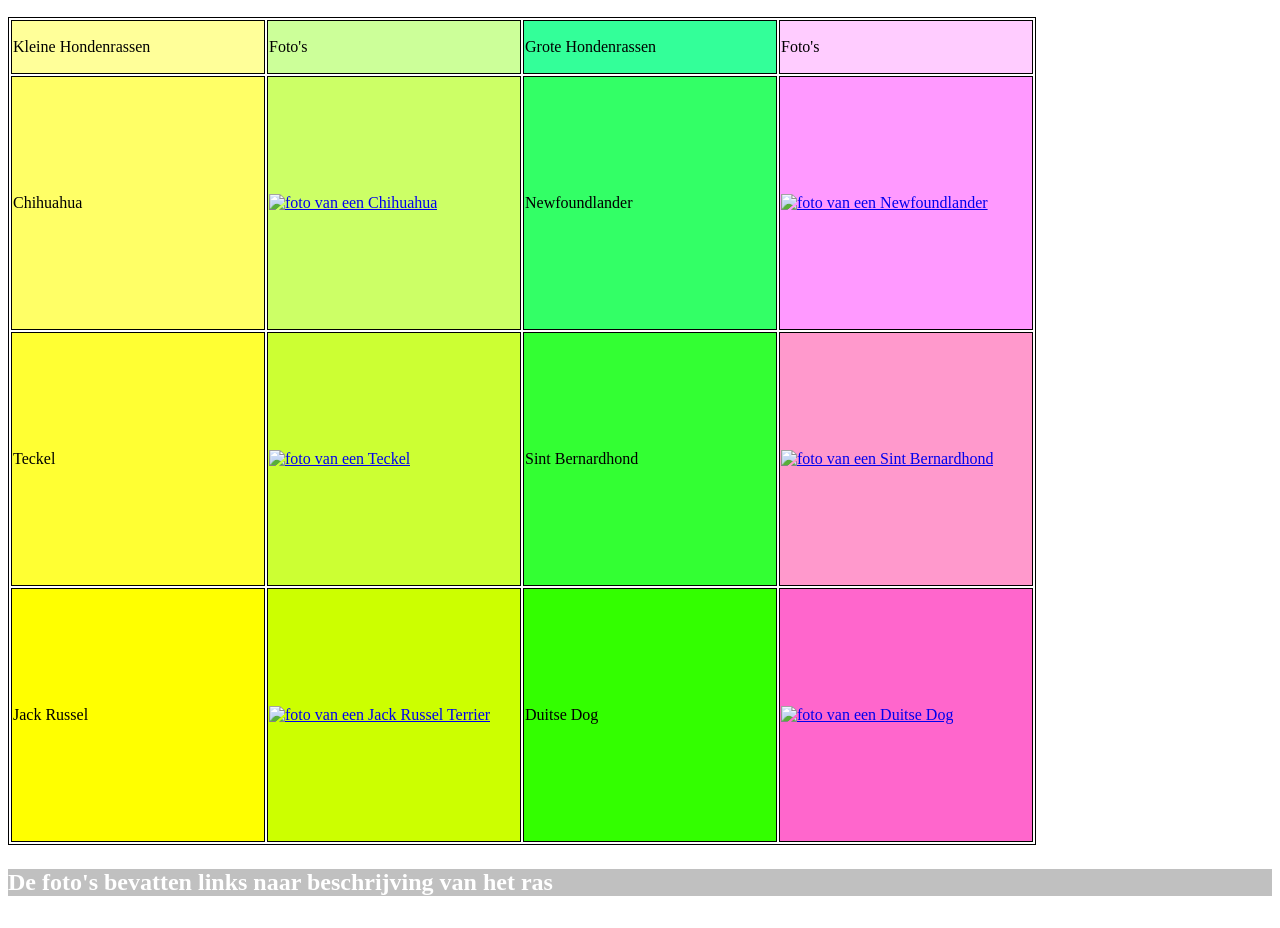
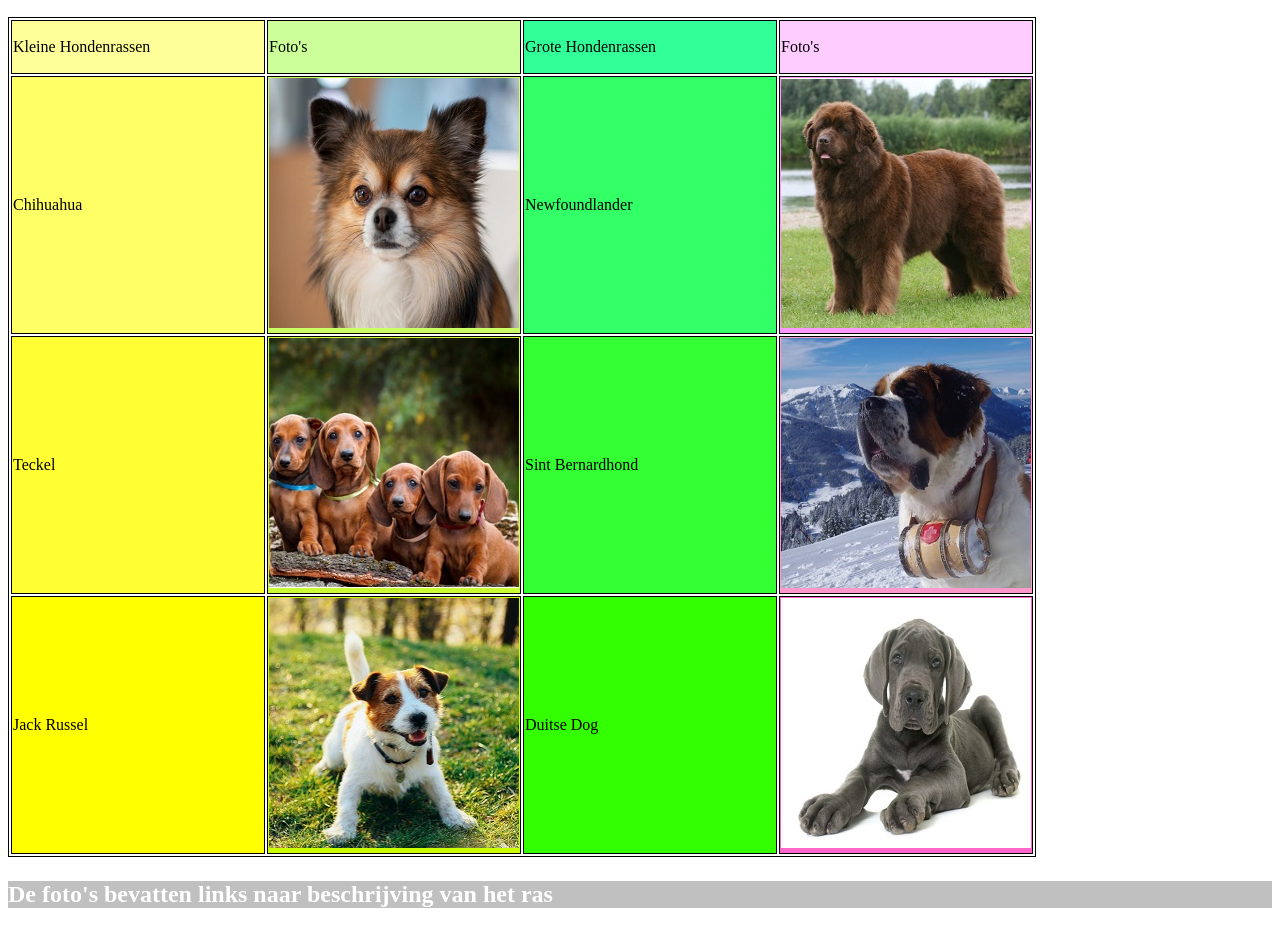
Before and after one commit to RLurken/Hondenrassen, a plain HTML site: page index.html in a window 1280 px wide. Shown: the part 110-1038 px from the top of the page. Drawn offline with Linux system fonts and the light colour scheme.

Commit message:
Update index.html

```diff
--- a/index.html
+++ b/index.html
@@ -2,7 +2,7 @@
 <html lang="nl">
 <head>
   <meta charset="utf-8">
-  <link rel="stylesheet" type="text/css" href="../css/main.css">
+  <link rel="stylesheet" type="text/css" href="main.css">
   <title>Hondenrassen</title>
 </head>
 <body>
@@ -20,21 +20,21 @@
     <tbody>
       <tr>
         <td id="a2" class="tbody">Chihuahua</td>
-        <td id="b2" class="tbody"><a href="https://www.hondenrassen.nl/rassen/chihuahua/" target="_blank"><img src="../img/chihuahua.jpg" alt="foto van een Chihuahua" title="Chihuahua"></a></td>
+        <td id="b2" class="tbody"><a href="https://www.hondenrassen.nl/rassen/chihuahua/" target="_blank"><img src="chihuahua.jpg" alt="foto van een Chihuahua" title="Chihuahua"></a></td>
         <td id="c2" class="tbody">Newfoundlander</td>
-        <td id="d2" class="tbody"><a href="https://www.hondenrassen.nl/rassen/newfoundlander/" target="_blank"><img src="../img/newfoundlander.jpg" alt="foto van een Newfoundlander" title="Newfoundlander"></a></td>
+        <td id="d2" class="tbody"><a href="https://www.hondenrassen.nl/rassen/newfoundlander/" target="_blank"><img src="newfoundlander.jpg" alt="foto van een Newfoundlander" title="Newfoundlander"></a></td>
       </tr>
       <tr>
         <td id="a3" class="tbody">Teckel</td>
-        <td id="b3" class="tbody"><a href="https://www.hondenrassen.nl/rassen/dashond-of-teckel/" target="_blank"><img src="../img/teckel.jpg" alt="foto van een Teckel" title="Teckel"></a></td>
+        <td id="b3" class="tbody"><a href="https://www.hondenrassen.nl/rassen/dashond-of-teckel/" target="_blank"><img src="teckel.jpg" alt="foto van een Teckel" title="Teckel"></a></td>
         <td id="c3" class="tbody">Sint Bernardhond</td>
-        <td id="d3" class="tbody"><a href="https://www.hondenrassen.nl/rassen/sint-bernard/" target="_blank"><img src="../img/sintbernard.jpg" alt="foto van een Sint Bernardhond" title="Sint Bernardhond"></a></td>
+        <td id="d3" class="tbody"><a href="https://www.hondenrassen.nl/rassen/sint-bernard/" target="_blank"><img src="sintbernard.jpg" alt="foto van een Sint Bernardhond" title="Sint Bernardhond"></a></td>
       </tr>
       <tr>
         <td id="a4" class="tbody">Jack Russel</td>
-        <td id="b4" class="tbody"><a href="https://www.hondenrassen.nl/rassen/jack-russell-terrier/" target="_blank"><img src="../img/jackrussel.jpg" alt="foto van een Jack Russel Terrier" title="Jack Russel Terrier"></a></td>
+        <td id="b4" class="tbody"><a href="https://www.hondenrassen.nl/rassen/jack-russell-terrier/" target="_blank"><img src="jackrussel.jpg" alt="foto van een Jack Russel Terrier" title="Jack Russel Terrier"></a></td>
         <td id="c4" class="tbody">Duitse Dog</td>
-        <td id="d4" class="tbody"><a href="https://www.hondenrassen.nl/rassen/duitse-dog/" target="_blank"><img src="../img/dog.jpg" alt="foto van een Duitse Dog" title="Duitse Dog"></a></td>
+        <td id="d4" class="tbody"><a href="https://www.hondenrassen.nl/rassen/duitse-dog/" target="_blank"><img src="dog.jpg" alt="foto van een Duitse Dog" title="Duitse Dog"></a></td>
       </tr>
     </tbody>
   </table>
```
